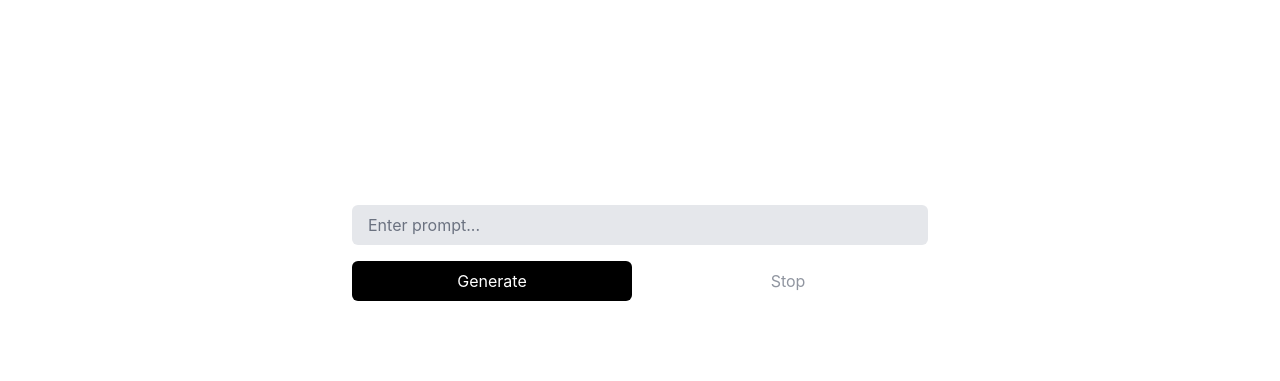
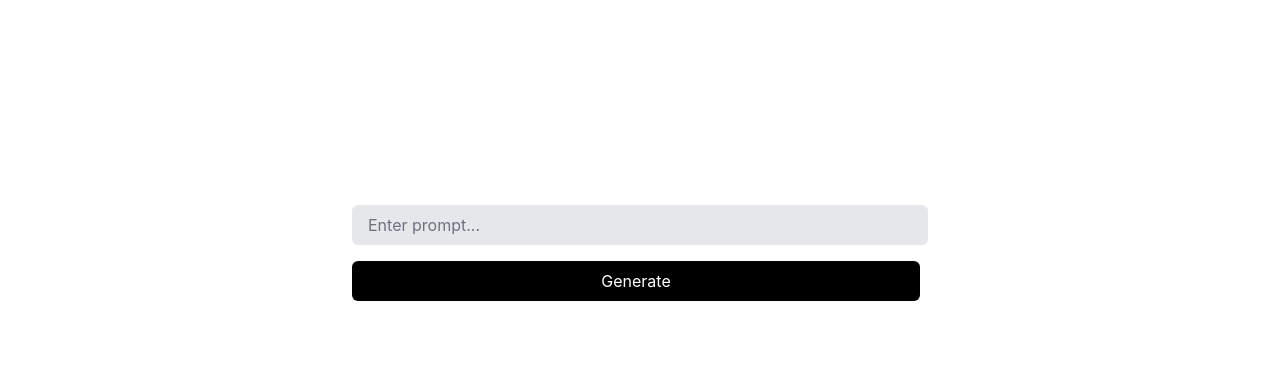
Before and after one commit to adriablancafort/rag-iris-dnd, an Astro site in the folder frontend/: page / in a window 1280 px wide. Shown: the part 419-800 px from the top of the page. Built offline with nearby package versions, Linux system fonts and the light colour scheme; Astro itself is replaced by a stand-in of ours; a web font is replaced by a local one.

Commit message:
make Progressive Web App

```diff
--- a/frontend/src/components/Chat.astro
+++ b/frontend/src/components/Chat.astro
@@ -15,16 +15,9 @@
     <div class="flex justify-center mt-4">
       <button
         id="generateBtn"
-        class="w-1/2 px-4 py-2 rounded-md bg-black text-white hover:bg-gray-900 focus:outline-none mr-2 disabled:opacity-75 disabled:cursor-not-allowed"
+        class="w-full px-4 py-2 rounded-md bg-black text-white hover:bg-gray-900 focus:outline-none mr-2 disabled:opacity-75 disabled:cursor-not-allowed"
       >
         Generate
-      </button>
-      <button
-        id="stopBtn"
-        disabled
-        class="w-1/2 px-4 py-2 rounded-md border border-gray-500 text-gray-500 hover:text-gray-700 hover:border-gray-700 focus:outline-none ml-2 disabled:opacity-75 disabled:cursor-not-allowed"
-      >
-        Stop
       </button>
     </div>
   </div>
@@ -48,5 +41,4 @@
   }
 
   generateBtn.addEventListener("click", sendRequest);
-  queryForm.addEventListener("submit", sendRequest);
 </script>
```
Also changed, not shown: frontend/public/icon-192x192.png (added), frontend/public/icon-512x512.png (added), frontend/public/manifest.json (added), frontend/public/sw.js (added).
